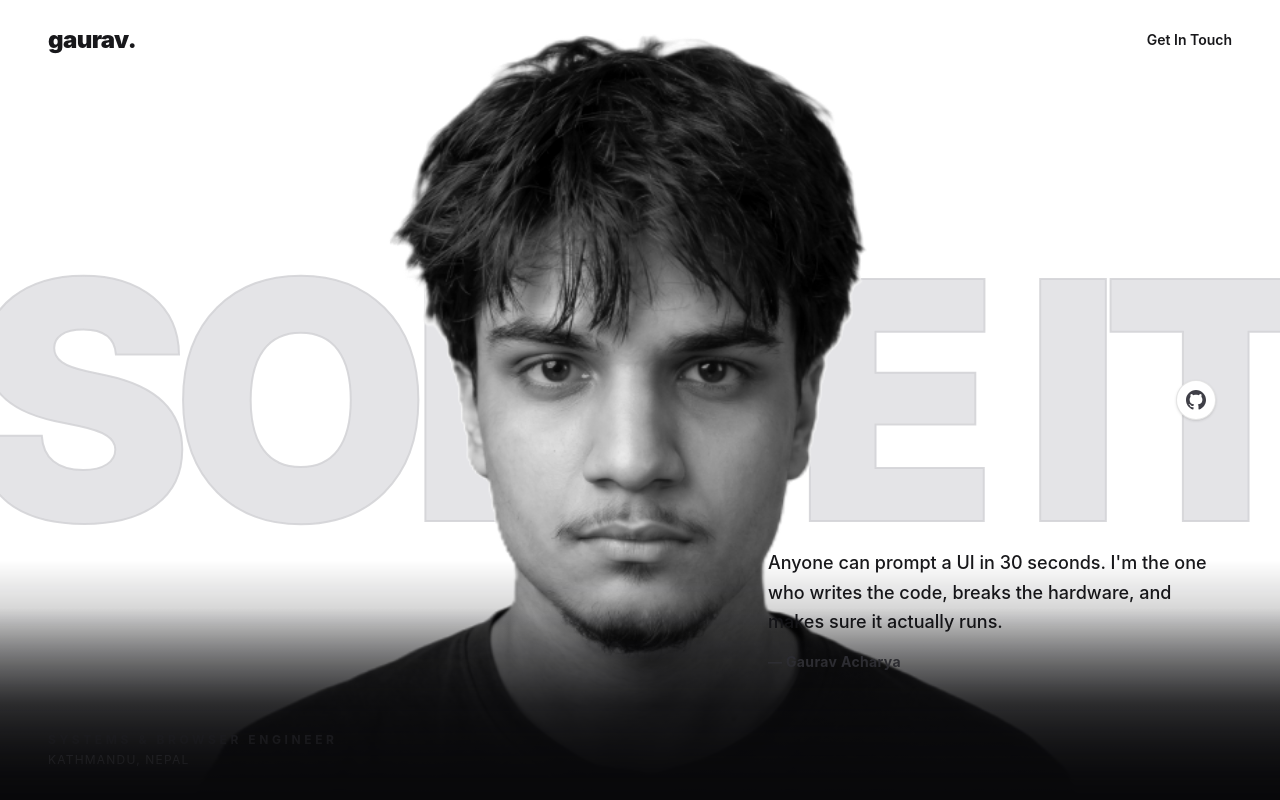
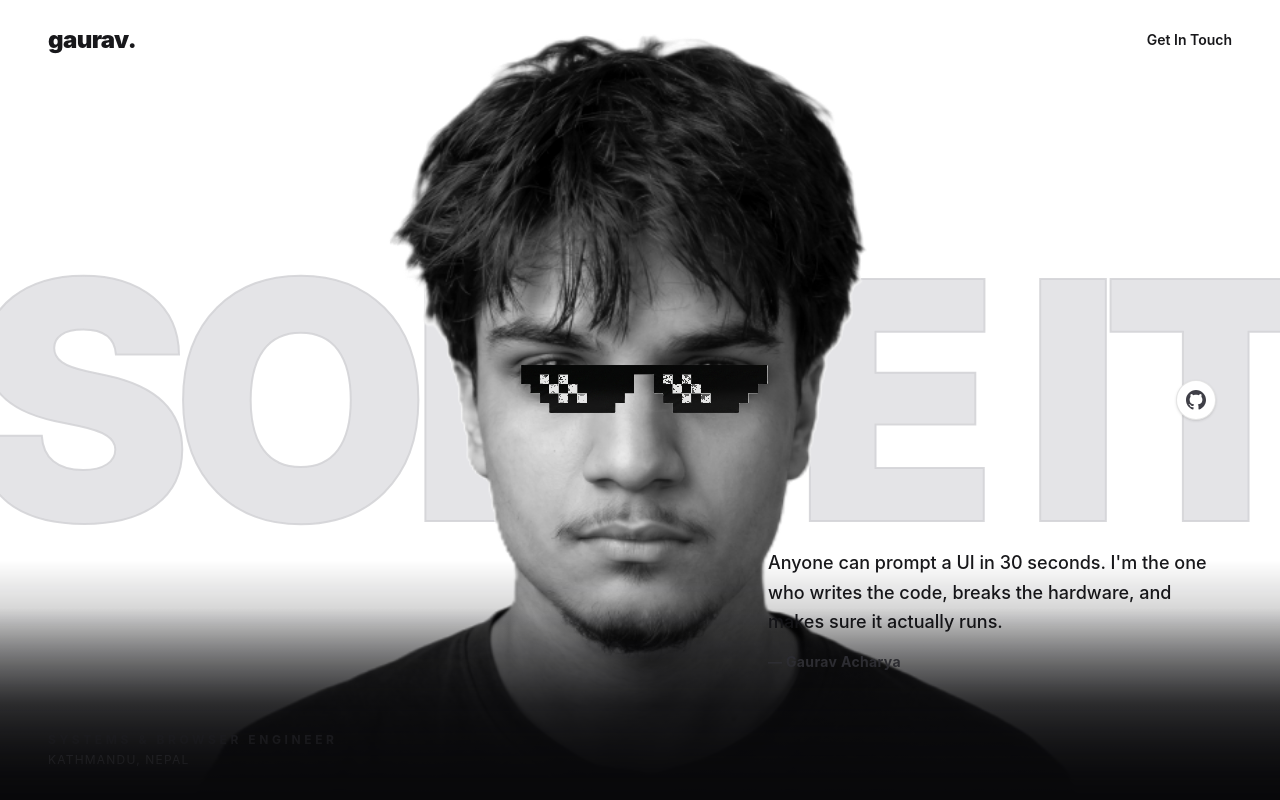
Before and after one commit to anomy77/portfolio, a React (Vite) app: page / in a window 1280 px wide. Shown: the top 800 px of the page. Built offline with nearby package versions, Linux system fonts and the light colour scheme.

Commit message:
feat(portfolio): add interactive 8-bit pixel sunglasses glitch scan on hover and click lock

```diff
--- a/src/App.jsx
+++ b/src/App.jsx
@@ -1,7 +1,8 @@
 import React, { useState, useRef } from 'react';
-import { motion, useScroll, useTransform } from 'framer-motion';
+import { motion, AnimatePresence, useScroll, useTransform } from 'framer-motion';
 import heroImage from '/hero-image.png?url';
 import heroCutout from '/hero-cutout.png?url';
+import sunglassesImg from '/sunglasses.png?url';
 import fynal1 from '/images/fynal-1.png?url';
 import fynal2 from '/images/fynal-2.png?url';
 import demoMapleads from '/videos/demo-3.mp4?url';
@@ -20,9 +21,18 @@
   const backgroundY = useTransform(scrollY, [0, 1000], [0, 350]);
 
   const [isPortraitHovered, setIsPortraitHovered] = useState(false);
+  const [isGlassesLocked, setIsGlassesLocked] = useState(false);
   const [mousePos, setMousePos] = useState({ x: 0, y: 0 });
   const [fynalTab, setFynalTab] = useState(0);
   const [selectedLightboxProject, setSelectedLightboxProject] = useState(null);
+
+  const isWearingGlasses = isPortraitHovered || isGlassesLocked;
+
+  const toggleGlassesLock = (e) => {
+    // Only toggle if not clicking on nav links or social icons
+    if (e.target.closest('nav') || e.target.closest('a') || e.target.closest('button')) return;
+    setIsGlassesLocked(prev => !prev);
+  };
 
   const handleHeroMouseMove = (e) => {
     if (!heroRef.current) return;
@@ -91,10 +101,11 @@
       {/* ===== SECTION 1: Full-Bleed Portrait Hero with True Z-Axis Depth ===== */}
       <section
         ref={heroRef}
+        onClick={toggleGlassesLock}
         onMouseEnter={() => setIsPortraitHovered(true)}
         onMouseLeave={() => setIsPortraitHovered(false)}
         onMouseMove={handleHeroMouseMove}
-        className="relative h-screen w-full overflow-hidden bg-white [mask-image:linear-gradient(to_bottom,black_70%,rgba(0,0,0,0.6)_85%,transparent_100%)] [-webkit-mask-image:linear-gradient(to_bottom,black_70%,rgba(0,0,0,0.6)_85%,transparent_100%)] flex items-center justify-center"
+        className="relative h-screen w-full overflow-hidden bg-white [mask-image:linear-gradient(to_bottom,black_70%,rgba(0,0,0,0.6)_85%,transparent_100%)] [-webkit-mask-image:linear-gradient(to_bottom,black_70%,rgba(0,0,0,0.6)_85%,transparent_100%)] flex items-center justify-center cursor-pointer"
       >
 
         {/* Massive Background Parallax Typography (Z-5) -- Zero Elevation on Hover */}
@@ -145,6 +156,43 @@
             </span>
           </motion.div>
         )}
+
+        {/* 8-Bit Pixel Sunglasses (Z-25) -- Terminal Glitch Materialization */}
+        <AnimatePresence>
+          {isWearingGlasses && (
+            <motion.div
+              key="pixel-glasses"
+              initial={{ opacity: 0, scale: 1.25, x: '-50%', y: '-50%' }}
+              animate={{
+                opacity: [0, 1, 0.4, 1, 0.85, 1],
+                scale: [1.18, 0.96, 1.02, 1],
+                x: ['-50%', '-49%', '-51%', '-50%'],
+                y: '-50%',
+                filter: [
+                  'hue-rotate(90deg) contrast(200%) brightness(1.5)',
+                  'hue-rotate(0deg) contrast(100%) brightness(1)'
+                ]
+              }}
+              exit={{
+                opacity: [1, 0.3, 0.8, 0],
+                scale: [1, 1.08, 0.92],
+                filter: 'brightness(2)'
+              }}
+              transition={{ duration: 0.32, ease: "easeOut" }}
+              className="absolute left-1/2 top-[48.6%] z-25 pointer-events-none select-none drop-shadow-[0_10px_20px_rgba(0,0,0,0.85)]"
+              style={{
+                width: 'clamp(180px, 20vw, 290px)'
+              }}
+            >
+              <img
+                src={sunglassesImg}
+                alt="Pixel Sunglasses"
+                className="w-full h-auto"
+                style={{ imageRendering: 'pixelated' }}
+              />
+            </motion.div>
+          )}
+        </AnimatePresence>
 
         {/* Smooth bottom blend overlay (Z-15) */}
         <div className="absolute bottom-0 inset-x-0 h-48 bg-gradient-to-t from-[#09090B] via-[#09090B]/70 to-transparent z-15 pointer-events-none"></div>
```
Also changed, not shown: public/sunglasses.png (added).
